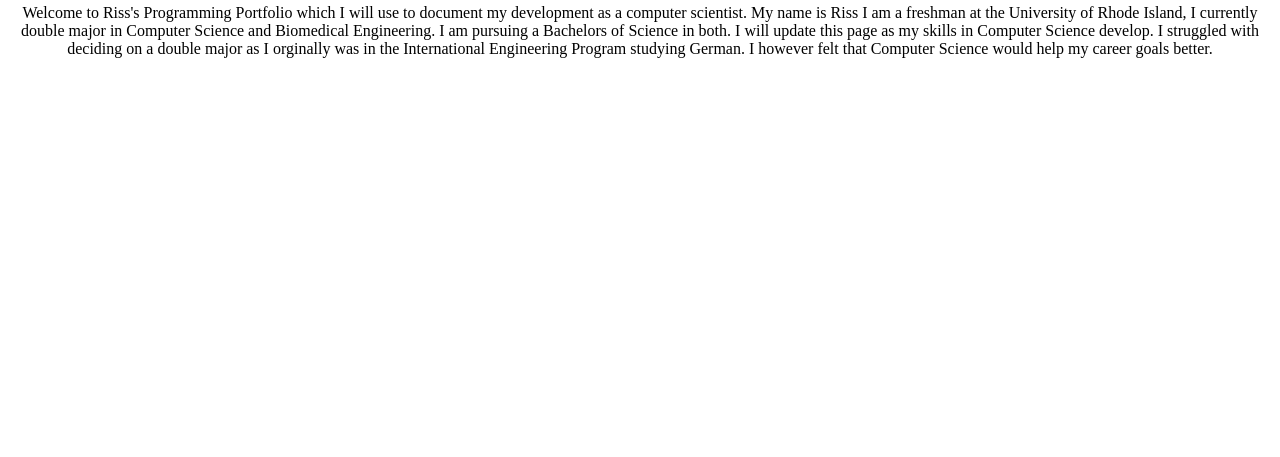
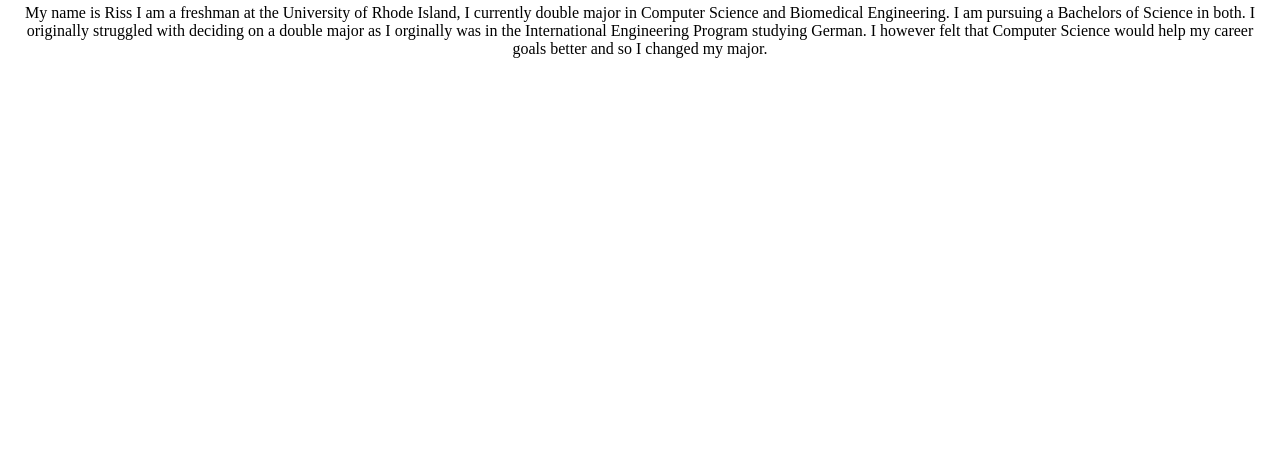
Before and after one commit to rissrrogers/rissrrogers.github.io, a plain HTML site: page aboutme.html in a window 1280 px wide. Shown: the part 343-800 px from the top of the page. Drawn offline with Linux system fonts and the light colour scheme.

Commit message:
Update aboutme.html

```diff
--- a/aboutme.html
+++ b/aboutme.html
@@ -23,7 +23,7 @@
         </thead>
     </table>
 <center>
-        <p> Welcome to Riss's Programming Portfolio which I will use to document my development as a computer scientist. My name is Riss I am a freshman at the University of Rhode Island, I currently double major in Computer Science and Biomedical Engineering. I am pursuing a Bachelors of Science in both. I will update this page as my skills in Computer Science develop. I struggled with deciding on a double major as I orginally was in the International Engineering Program studying German. I however felt that Computer Science would help my career goals better. </p>
+        <p>  My name is Riss I am a freshman at the University of Rhode Island, I currently double major in Computer Science and Biomedical Engineering. I am pursuing a Bachelors of Science in both. I originally struggled with deciding on a double major as I orginally was in the International Engineering Program studying German. I however felt that Computer Science would help my career goals better and so I changed my major. </p>
 
 
     </body>
```
